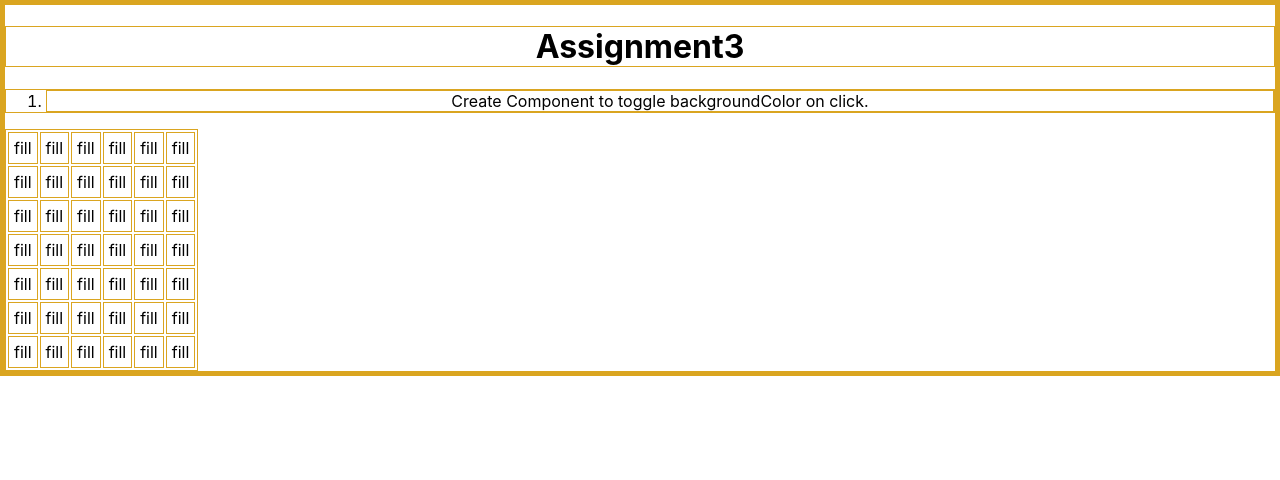
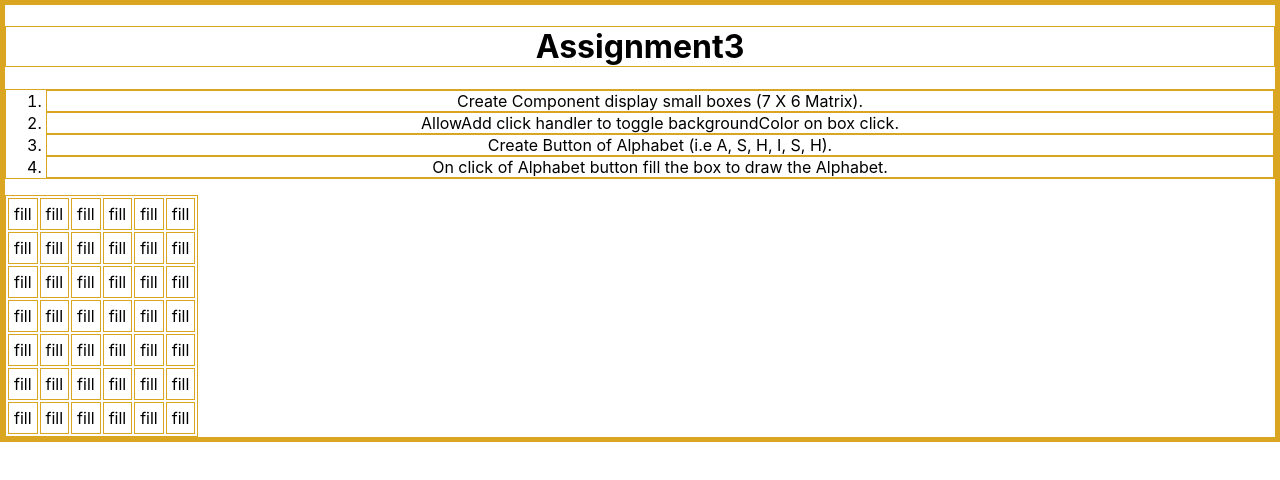
Before and after one commit to ashishgoyal2310/react-complete-guide, a React (Create React App) app: page /assign3 in a window 1280 px wide. Shown: the top 480 px of the page. Built offline with nearby package versions, Linux system fonts and the light colour scheme.

Commit message:
Update for other than burger builder

```diff
--- a/src/components/Assign3/index.js
+++ b/src/components/Assign3/index.js
@@ -39,7 +39,10 @@ const Assign3 = () => {
         <div>
             <h1>Assignment3</h1>
             <ol>
-                <li>Create Component to toggle backgroundColor on click.</li>
+                <li>Create Component display small boxes (7 X 6 Matrix).</li>
+                <li>AllowAdd click handler to toggle backgroundColor on box click.</li>
+                <li>Create Button of Alphabet (i.e A, S, H, I, S, H).</li>
+                <li>On click of Alphabet button fill the box to draw the Alphabet.</li>
             </ol>
 
             <table>
--- a/src/reduxStores/reducers/assign4Reducer.js
+++ b/src/reduxStores/reducers/assign4Reducer.js
@@ -26,7 +26,7 @@ const initialResultState = {
 }
 
 export const resultReducer = (state = initialResultState, action) => {
-    console.log('[assign4Reducer.js] counterReducer', state, action);
+    console.log('[assign4Reducer.js] resultReducer', state, action);
 
     switch (action.type) {
         case actionTypes.SHOW_RESULTS:
```
